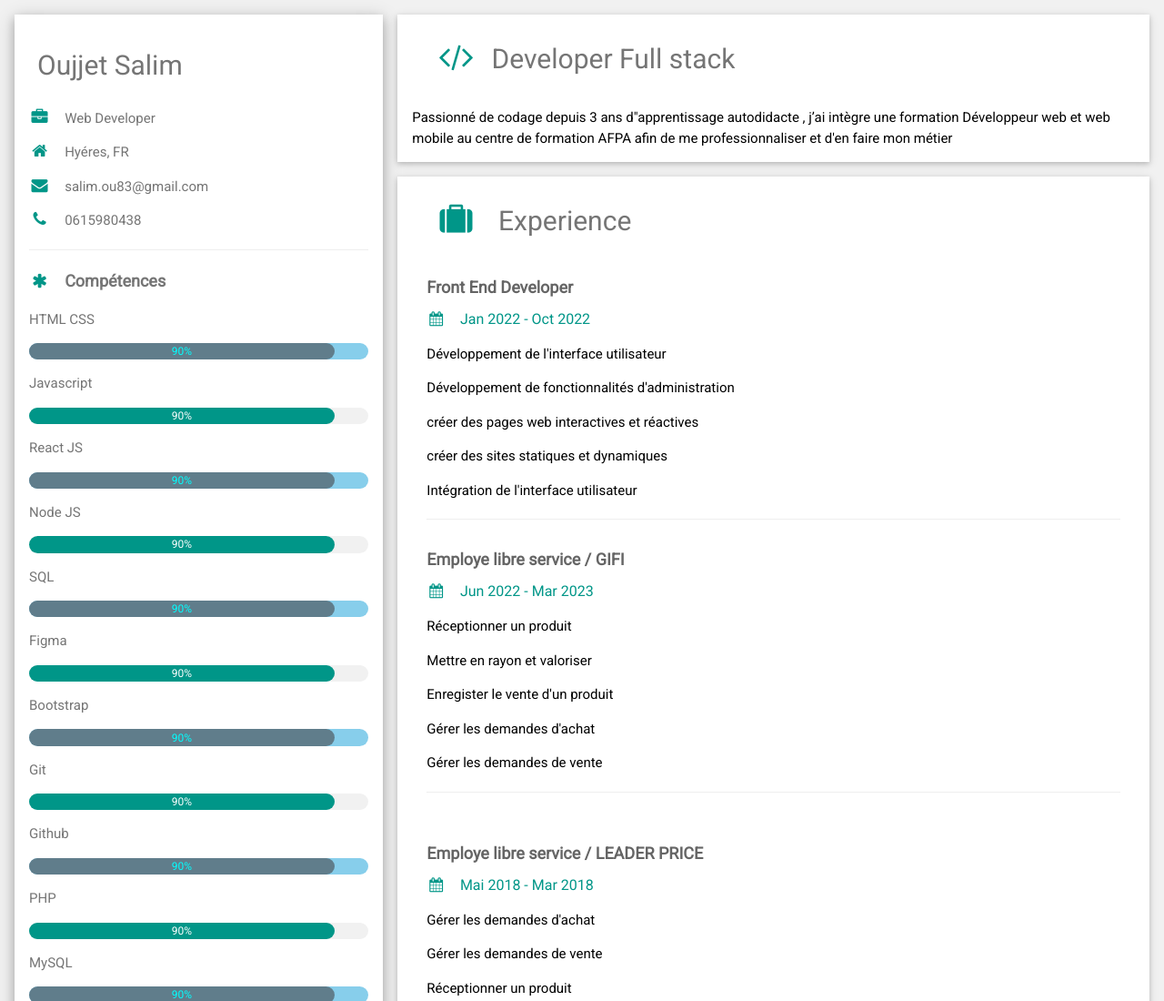
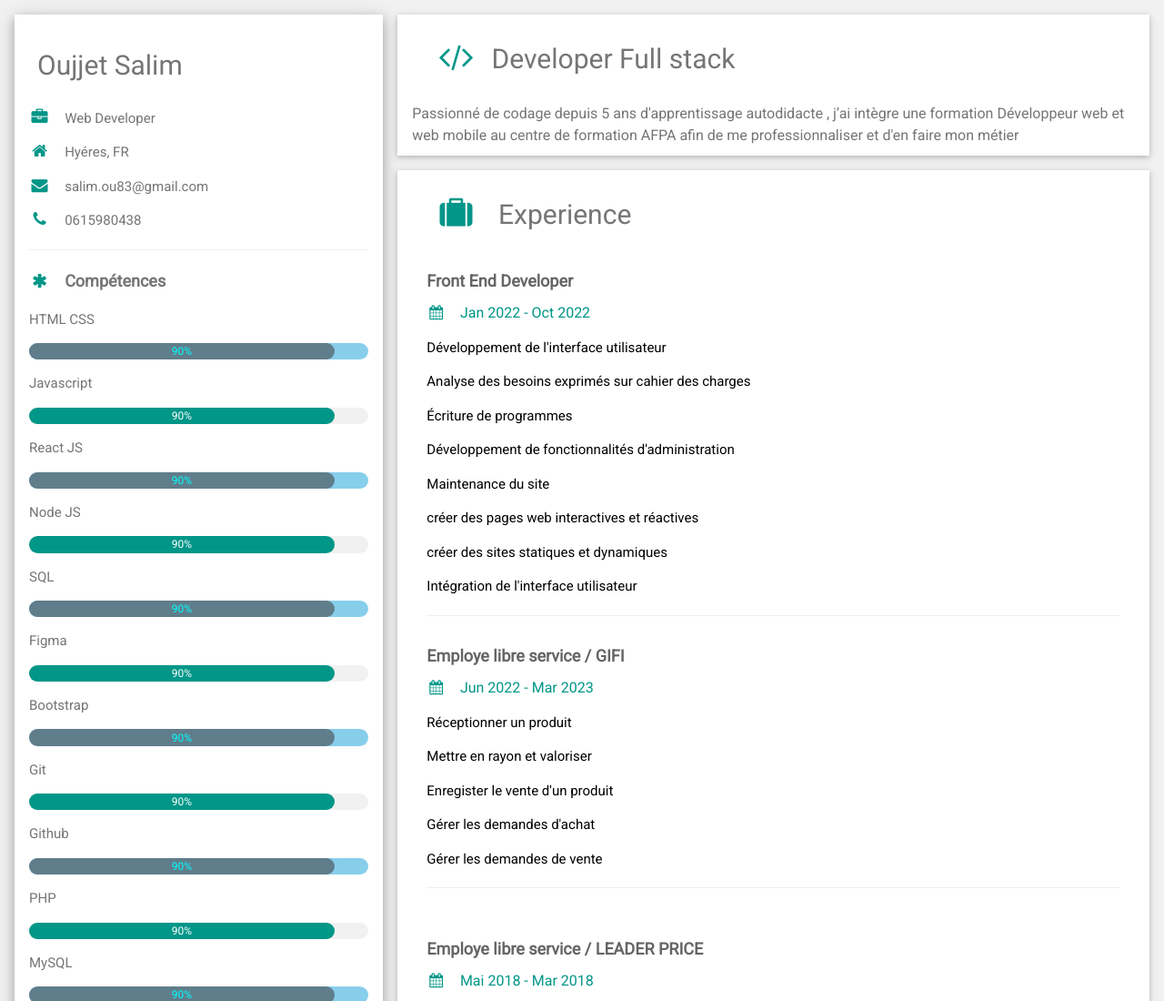
Before and after one commit to salim-OU/cv_salim, a plain HTML site: page index.html in a window 1280 px wide. Shown: the top 1100 px of the page at 91% size. Drawn offline with nearby package versions, Linux system fonts and the light colour scheme.

Commit message:
Add files via upload

```diff
--- a/index.html
+++ b/index.html
@@ -131,11 +131,11 @@ h2{
     <div class="w3-twothird">
         <div class="w3-container w3-card w3-white w3-margin-bottom">
             <h2 class="w3-text-gray w3-padding-16"><i class="fa fa-code  fa-fw w3-margin-right w3-xxlarge w3-text-teal"></i>Developer Full stack </h2>
-            <p>Passionné de codage depuis 3 ans
-                d"apprentissage autodidacte , j’ai intègre une
+            <h6 class="w3-text-gray">Passionné de codage depuis 5 ans
+                d'apprentissage autodidacte , j’ai intègre une
                 formation Développeur web et web mobile au
                 centre de formation AFPA afin de me
-                professionnaliser et d'en faire mon métier</p>
+                professionnaliser et d'en faire mon métier</h6>
         </div>
 
       <div class="w3-container w3-card w3-white w3-margin-bottom">
@@ -144,7 +144,10 @@ h2{
           <h5 class="w3-opacity"><b>Front End Developer </b></h5>
           <h6 class="w3-text-teal"><i class="fa fa-calendar fa-fw w3-margin-right"></i>Jan 2022 - Oct 2022<span class="w3-tag w3-teal w3-round"></span></h6>
           <p>Développement de l'interface utilisateur</p>
+          <p>Analyse des besoins exprimés sur cahier des charges</p>
+          <p>Écriture de programmes</p>
           <p>Développement de fonctionnalités d'administration</p>
+          <p>Maintenance du site</p>
           <p> créer des pages web interactives et réactives</p>
           <p> créer des sites statiques et dynamiques</p>
           <p>Intégration de l'interface utilisateur</p>
```
